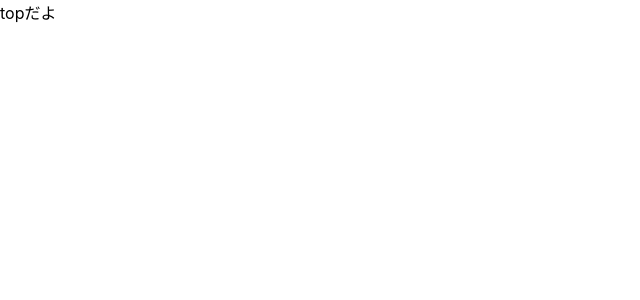
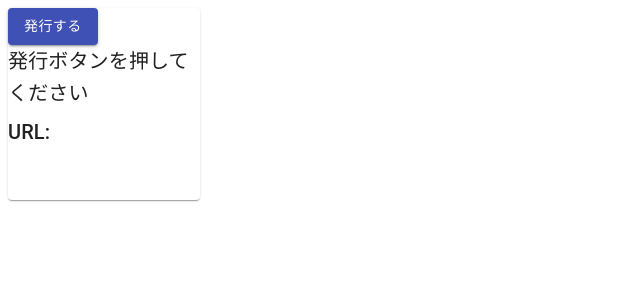
Before and after one commit to teeamhoge/neozoom, a React (Create React App) app: page / in a window 1280 px wide. Shown: the top 300 px of the page, without its empty margins (0-640 px from the left). Built offline with nearby package versions, Linux system fonts and the light colour scheme.

Commit message:
add components to Top

```diff
--- a/src/screens/top.js
+++ b/src/screens/top.js
@@ -1,7 +1,39 @@
 import React from "react";
+import Paper from '@material-ui/core/Paper';
+import Button from '@material-ui/core/Button';
+import Typography from '@material-ui/core/Typography';
+
+import { makeStyles } from '@material-ui/core/styles';
+
+const useStyles = makeStyles((theme) => ({
+  root: {
+    display: 'flex',
+    flexWrap: 'wrap',
+    '& > *': {
+      margin: theme.spacing(1),
+      width: theme.spacing(24),
+      height: theme.spacing(24),
+    },
+  },
+}));
 
 const Top = () => {
-  return <div>topだよ</div>;
+
+	const classes = useStyles();
+
+	return (
+		<div className = {classes.root}>
+			<Paper evaluation = {0} >
+				<Button variant = "contained" color = "primary">
+					発行する
+				</Button>
+				<Typography variant = "h6" gutterBottom>発行ボタンを押してください</Typography>
+				<Typography variant = "h6" gutterBottom>
+					URL:
+				</Typography>
+			</Paper>
+		</div>
+	)
 };
 
 export default Top;
```
